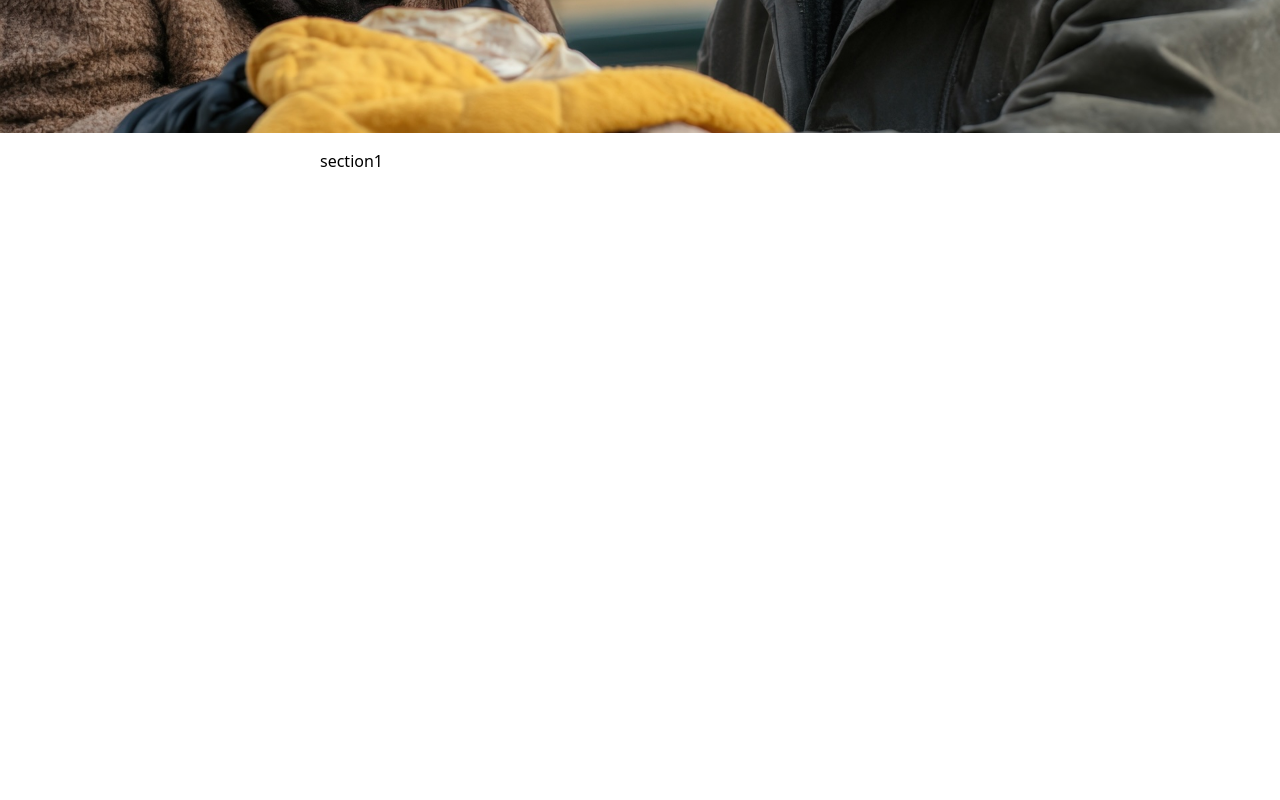
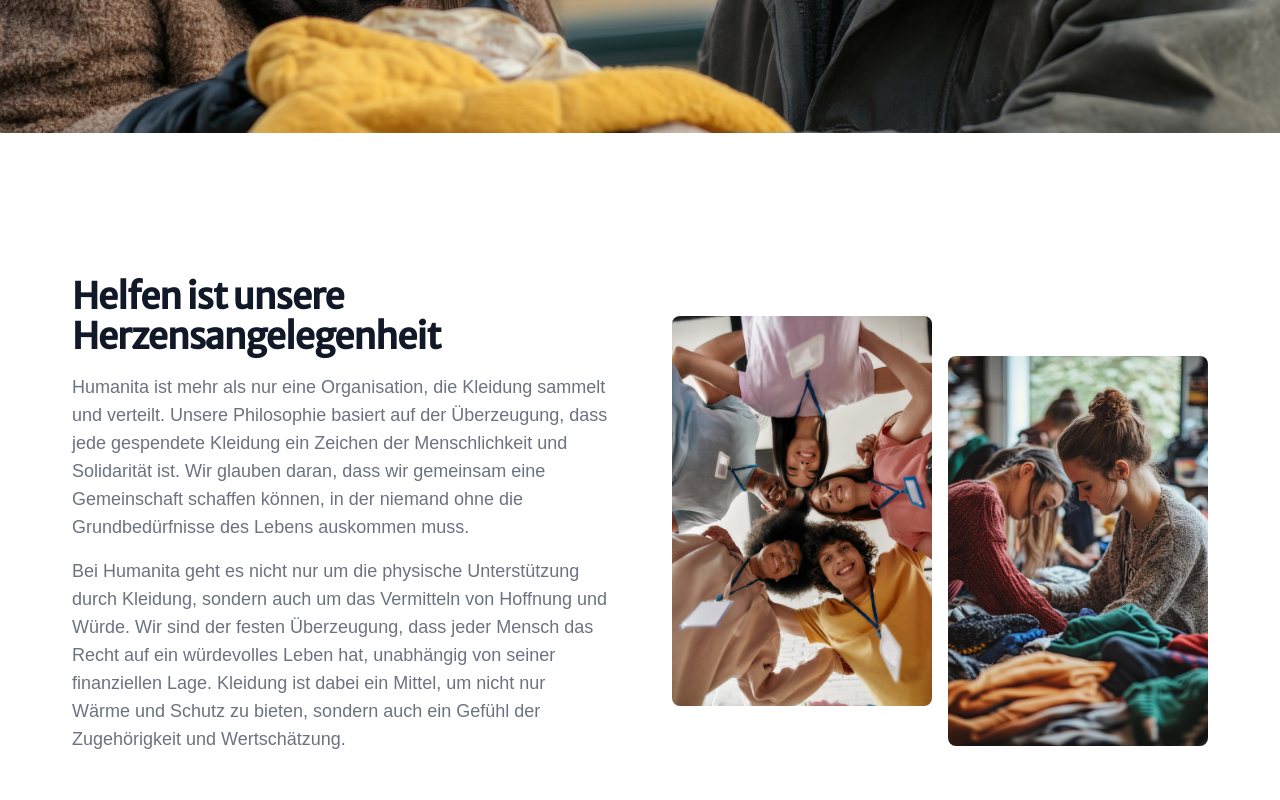
Before and after one commit to TobiasHuppertz/IPWA01-01, a React (Vite) app in the folder humanita/: page / in a window 1280 px wide. Shown: the part 500-1300 px from the top of the page. Built offline with nearby package versions, Linux system fonts and the light colour scheme.

Commit message:
Renamed Section1 to Philisophy; Added Layout & Text; Edit constants; Uploaded Images; Changed Header & Index for Links

```diff
--- a/humanita/src/App.jsx
+++ b/humanita/src/App.jsx
@@ -1,7 +1,7 @@
 import Header from "./components/Header"
 import Hero from "./components/Hero"
 import ContentLayout from "./ContentLayout"
-import Section1 from "./components/section1"
+import Philosopy from "./components/philosophy"
 import Section2 from "./components/section2"
 import Section3 from "./components/section3"
 import Section4 from "./components/section4"
@@ -13,7 +13,7 @@
         <Header />
         <Hero />
         <ContentLayout>
-          <section id="Link1"><Section1 /></section>
+          <section id="Philosophie"><Philosopy /></section>
           <section id="Link2"><Section2 /></section>
           <section id="Link3"><Section3 /></section>
           <section id="Link4"><Section4 /></section>
--- a/humanita/src/ContentLayout.jsx
+++ b/humanita/src/ContentLayout.jsx
@@ -1,6 +1,6 @@
 export default function ContentLayout({ children }) {
   return (
-    <main className="max-w-2xl mx-auto p-4">
+    <main className="mx-auto max-w-7xl px-6 lg:max-w-7xl lg:px-8">
       {children}
     </main>
   );
--- a/humanita/src/components/Header.jsx
+++ b/humanita/src/components/Header.jsx
@@ -33,7 +33,7 @@
           <ul className="flex flex-col p-4 md:p-0 mt-4 font-medium border border-gray-100 rounded-lg bg-gray-50 md:space-x-8 md:flex-row md:mt-0 md:border-0 md:bg-white">
             {navbar.map((item) => (
               <li key={item.id}>
-                <a href={item.url} className="block py-2 px-3 font-SourceSans text-sm uppercase text-gray-900 rounded hover:bg-gray-100 md:hover:bg-transparent md:hover:text-green-500">
+                <a href={item.url} className="block py-2 px-3 font-SourceSans text-sm text-gray-900 rounded hover:bg-gray-100 md:hover:bg-transparent md:hover:text-green-500">
                   {item.title}
                 </a>
               </li>
--- /dev/null
+++ b/humanita/src/components/Philosophy.jsx
@@ -0,0 +1,25 @@
+import { philosophy } from "../constants"
+
+export default function section1() {
+  return (
+    <section className="p-4 py-20">
+      <div className="gap-16 items-center py-8 px-4 mx-auto max-w-screen-xl lg:grid lg:grid-cols-2 lg:py-16 lg:px-6">
+          <div className="font-light text-gray-500 sm:text-lg">
+              <h2 className="mb-4 font-Merriweather text-2xl md:text-4xl tracking-tight font-extrabold text-gray-900">
+                {philosophy.header}
+              </h2>
+              <p className="mb-4 font-SourceSans">
+                {philosophy.paragraph1}
+              </p>
+              <p className="font-SourceSans">
+                {philosophy.paragraph2}
+              </p>
+          </div>
+          <div class="grid grid-cols-2 gap-4 mt-8">
+              <img class="w-full rounded-lg" src={philosophy.img1Scr} alt={philosophy.img1Alt}></img>
+              <img class="mt-4 w-full lg:mt-10 rounded-lg" src={philosophy.img2Scr} alt={philosophy.img2Alt}></img>
+          </div>
+      </div>
+    </section>
+  )
+}
--- a/humanita/src/components/Section1.jsx
+++ /dev/null
@@ -1,5 +0,0 @@
-export default function section1() {
-  return (
-    <div className="h-screen">section1</div>
-  )
-}
--- a/humanita/src/constants/index.jsx
+++ b/humanita/src/constants/index.jsx
@@ -1,8 +1,8 @@
 export const navbar = [
     {
         id : 1,
-        title: 'Link1',
-        url: '#Link1'
+        title: 'Philosophie',
+        url: '#Philosophie'
     },
     {
         id: 2,
@@ -92,3 +92,13 @@
     text: 'In unseren Schränken schlummern ungenutzte Schätze. Mit deiner Kleiderspende an Huminata hilfst du Bedürftigen. Jede Jacke, jedes Paar Schuhe und jeder Pullover bringt Wärme, Freude und Hoffnung. Gemeinsam machen wir den Unterschied.',
     bgSrc: '../src/assets/hero.jpeg'
   };
+
+  export const philosophy = {
+    header: 'Helfen ist unsere Herzensangelegenheit',
+    paragraph1: 'Humanita ist mehr als nur eine Organisation, die Kleidung sammelt und verteilt. Unsere Philosophie basiert auf der Überzeugung, dass jede gespendete Kleidung ein Zeichen der Menschlichkeit und Solidarität ist. Wir glauben daran, dass wir gemeinsam eine Gemeinschaft schaffen können, in der niemand ohne die Grundbedürfnisse des Lebens auskommen muss.',
+    paragraph2: 'Bei Humanita geht es nicht nur um die physische Unterstützung durch Kleidung, sondern auch um das Vermitteln von Hoffnung und Würde. Wir sind der festen Überzeugung, dass jeder Mensch das Recht auf ein würdevolles Leben hat, unabhängig von seiner finanziellen Lage. Kleidung ist dabei ein Mittel, um nicht nur Wärme und Schutz zu bieten, sondern auch ein Gefühl der Zugehörigkeit und Wertschätzung.',
+    img1Scr: '../src/assets/philosophy/philosophy_1.jpeg',
+    img1Alt: 'Helfende stehen umarmend im Kreis, Perspektive von unten',
+    img2Scr: '../src/assets/philosophy/philosophy_2.jpeg',
+    img2Alt: 'Helferin steht am Tisch und sortiert Kleidung'
+  }
```
Also changed, not shown: humanita/src/assets/philosophy/philosophy_1.jpeg (added), humanita/src/assets/philosophy/philosophy_2.jpeg (added).
